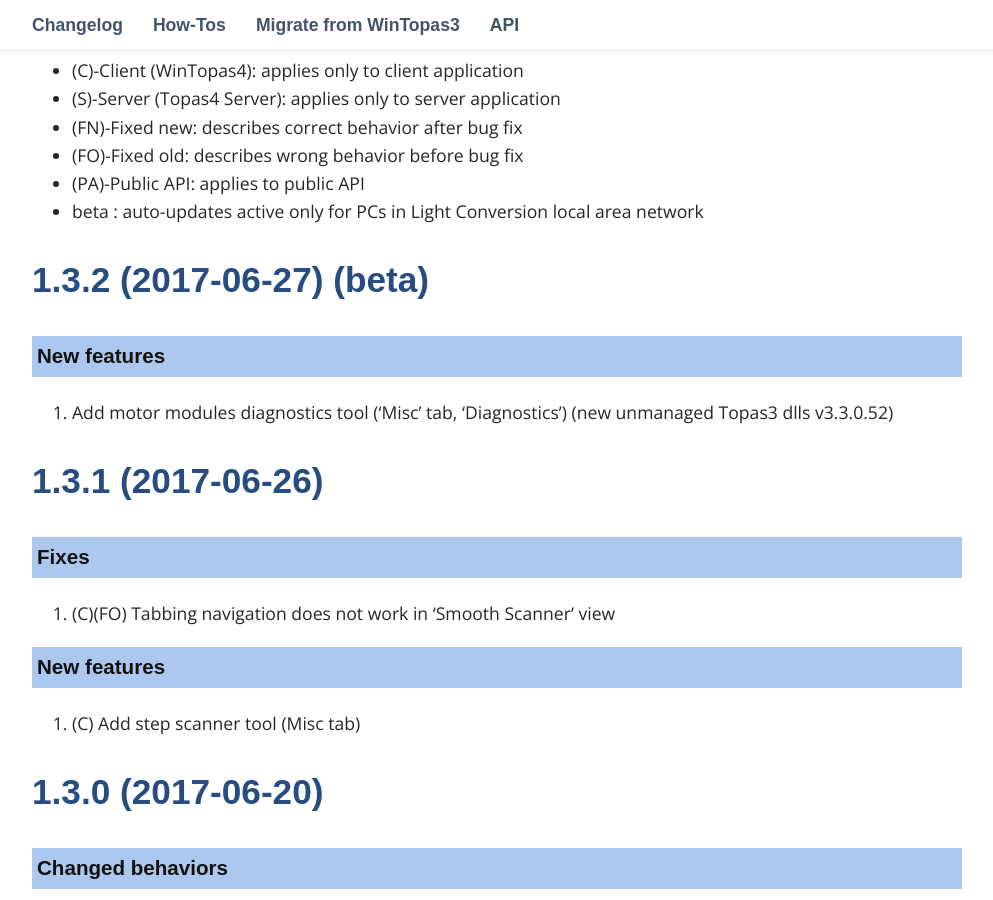
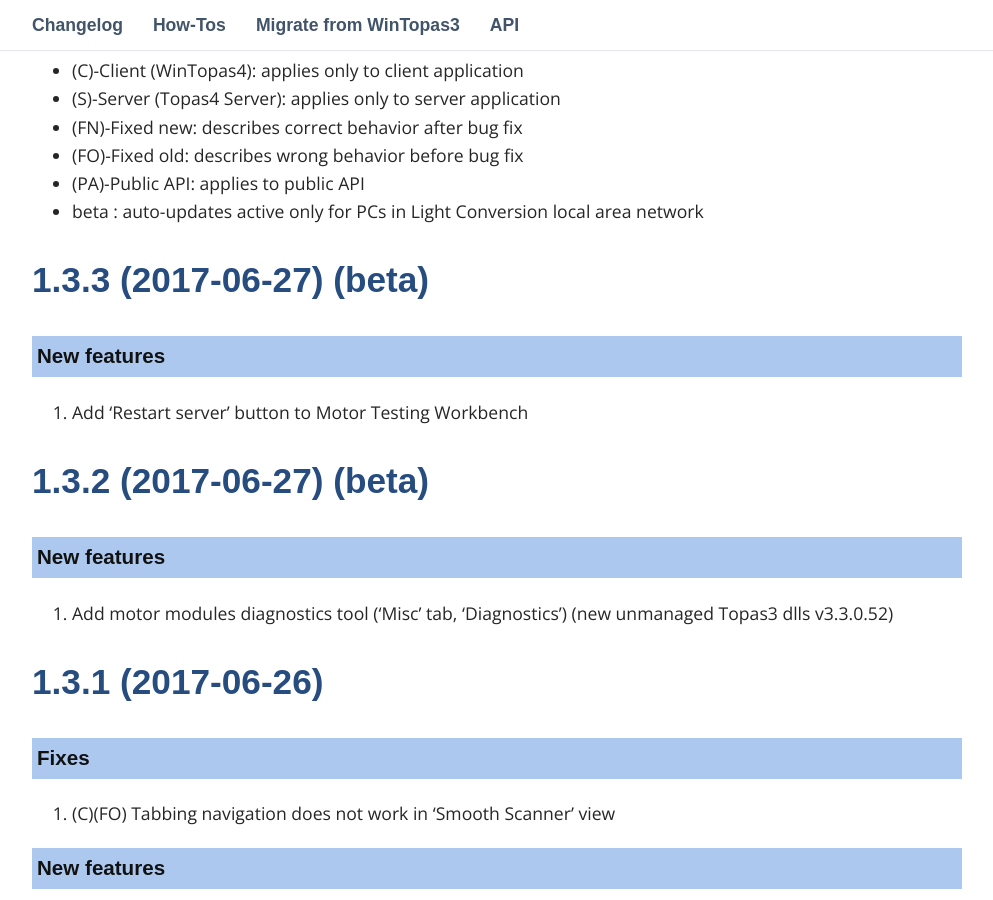
Before and after one commit to DomasM/Topas4InfoTemp00, a Jekyll site: the page built from _pages/03_changelog.md, in a window 1280 px wide and 900 px high, scrolled down 497 px. Shown: the whole window, without its empty margins (143-1136 px from the left). Built offline with Jekyll 4.4.1, drawn with Linux system fonts in a browser that asks for light colours; some web fonts are replaced; comment, search, counter and statistics services are not loaded.

Commit message:
1.3.3 release

```diff
--- a/_pages/03_changelog.md
+++ b/_pages/03_changelog.md
@@ -17,6 +17,16 @@
 * (FO)-Fixed old: describes wrong behavior before bug fix
 * (PA)-Public API: applies to public API
 * beta : auto-updates active only for PCs in Light Conversion local area network
+
+
+
+## 1.3.3 (2017-06-27) (beta)
+
+
+### New features
+
+1. Add 'Restart server' button to Motor Testing Workbench
+
 
 
 
```
